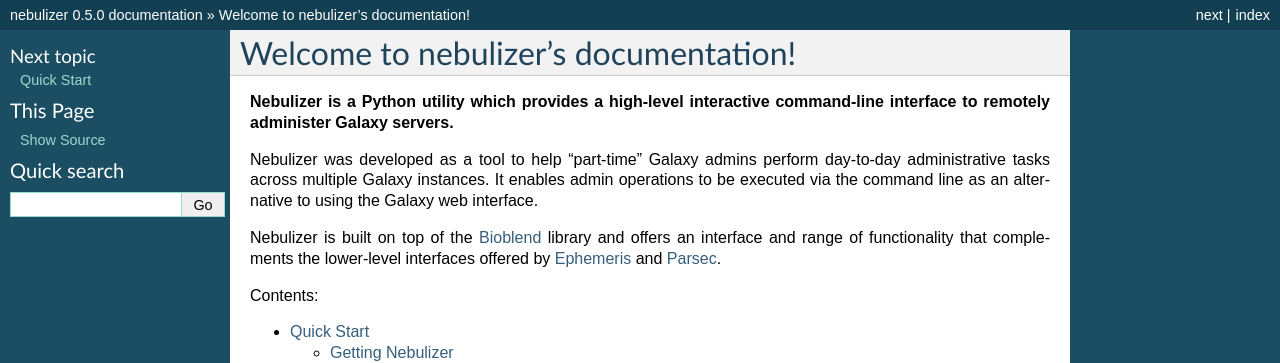
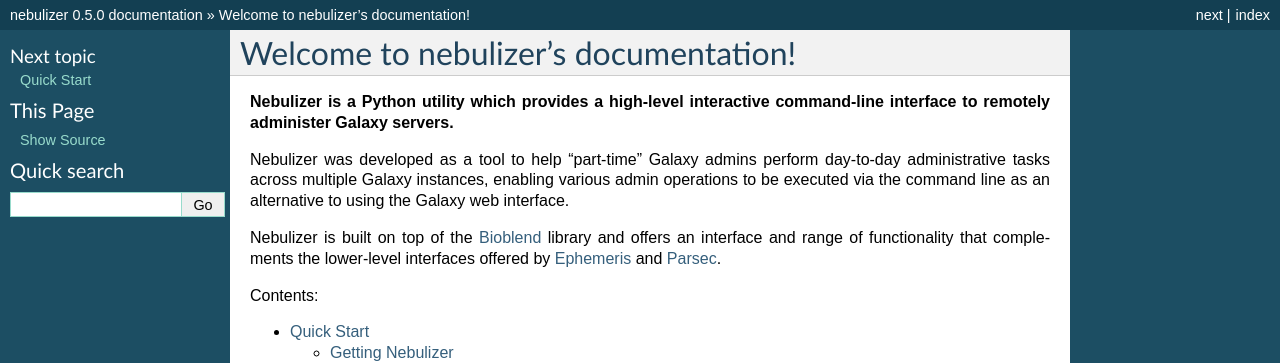
Before and after one commit to pjbriggs/nebulizer, a Sphinx documentation site: the page built from docs/index.rst, in a window 1280 px wide. Shown: the top 363 px of the page. Built offline with Sphinx 7.4.7, drawn with Linux system fonts in a browser that asks for light colours.

Commit message:
Documentation: tweak to the introductory text.

```diff
--- a/docs/index.rst
+++ b/docs/index.rst
@@ -7,8 +7,8 @@ Galaxy servers.**
 
 Nebulizer was developed as a tool to help "part-time" Galaxy
 admins perform day-to-day administrative tasks across
-multiple Galaxy instances. It enables admin operations to be
-executed via the command line as an alternative to using
+multiple Galaxy instances, enabling various admin operations
+to be executed via the command line as an alternative to using
 the Galaxy web interface.
 
 Nebulizer is built on top of the
```
